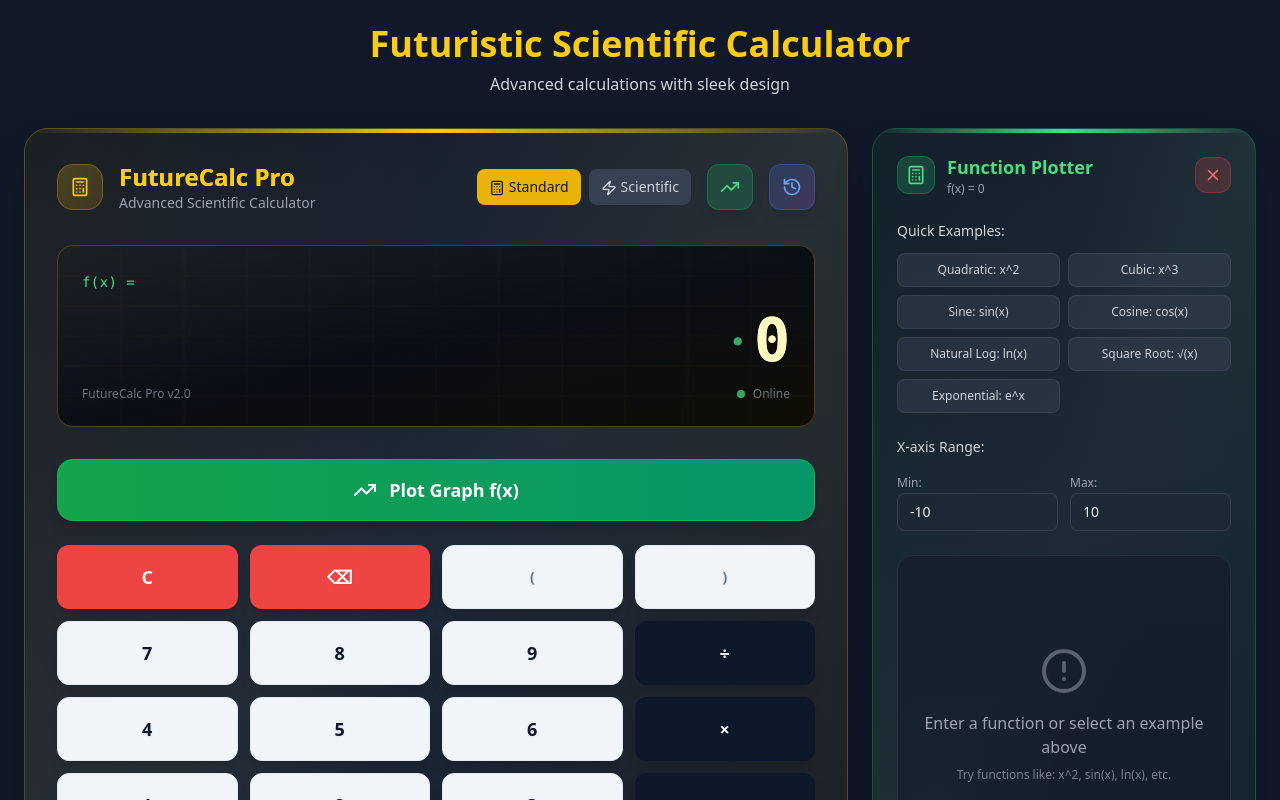
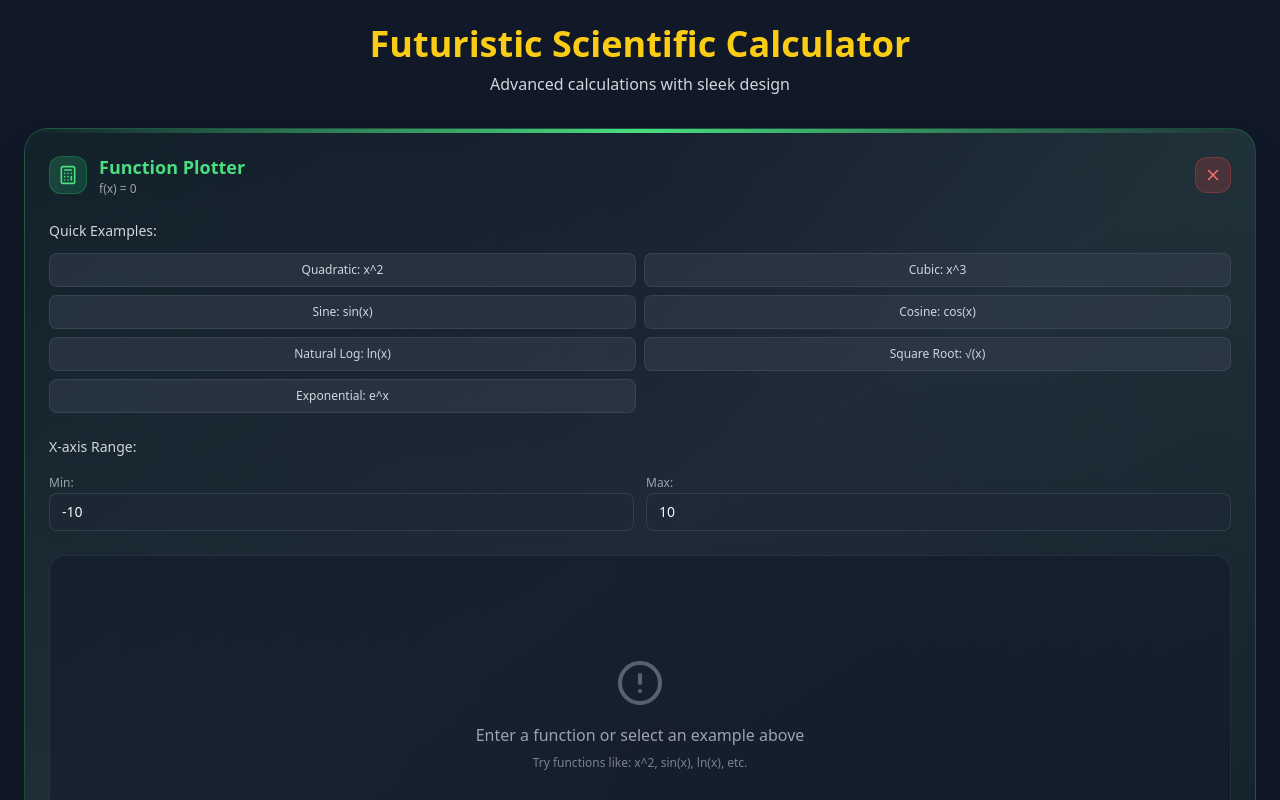
Before and after one commit to Adnaan2003/auric-math-nexus, a React (Vite) app: page / in a window 1280 px wide. Both pictures are taken after a click on the button "Plot Graph f(x)". Shown: the top 800 px of the page. Built offline with nearby package versions, Linux system fonts and the light colour scheme.

Commit message:
Refactor calculator layout
Adjusted the layout to place the graph beside the calculator interface or at the top, modifying `src/pages/Index.tsx` to accommodate this change.

```diff
--- a/src/components/Calculator.tsx
+++ b/src/components/Calculator.tsx
@@ -203,6 +203,19 @@ export const Calculator = () => {
   }, [handleInput]);
 
   return (
+    <div className="w-full space-y-4 lg:space-y-6">
+      {/* Graph Section - Top */}
+      {showGraph && (
+        <div className="w-full">
+          <GraphPlotter
+            expression={expression || display}
+            isDegrees={isDegrees}
+            onClose={() => setShowGraph(false)}
+          />
+        </div>
+      )}
+
+      {/* Main Calculator and History Section */}
       <div className="flex flex-col xl:flex-row gap-4 lg:gap-6 w-full">
         <div className="flex-1 min-w-0">
           <div className="bg-gradient-to-br from-gray-900 via-gray-800 to-gray-900 rounded-2xl sm:rounded-3xl p-4 sm:p-6 lg:p-8 shadow-2xl border border-yellow-500/30 backdrop-blur-sm relative overflow-hidden">
@@ -257,7 +270,7 @@ export const Calculator = () => {
                 <div className="absolute inset-0 bg-gradient-to-r from-white/0 via-white/10 to-white/0 translate-x-[-100%] group-hover:translate-x-[100%] transition-transform duration-700" />
                 <div className="flex items-center justify-center gap-2 sm:gap-3 relative z-10">
                   <TrendingUp size={20} className="sm:w-6 sm:h-6" />
-                <span>Plot Graph f(x)</span>
+                  <span>{showGraph ? 'Hide Graph' : 'Plot Graph f(x)'}</span>
                 </div>
               </button>
             </div>
@@ -272,18 +285,8 @@ export const Calculator = () => {
           </div>
         </div>
 
-      {showGraph && (
-        <div className="w-full xl:w-96 order-first xl:order-none">
-          <GraphPlotter
-            expression={expression || display}
-            isDegrees={isDegrees}
-            onClose={() => setShowGraph(false)}
-          />
-        </div>
-      )}
-
         {showHistory && (
-        <div className="w-full xl:w-80 order-first xl:order-none">
+          <div className="w-full xl:w-80">
             <History
               history={history}
               onClear={() => setHistory([])}
@@ -296,5 +299,6 @@ export const Calculator = () => {
           </div>
         )}
       </div>
+    </div>
   );
 };
```
Lines whose indentation alone changed are shown as unchanged.
